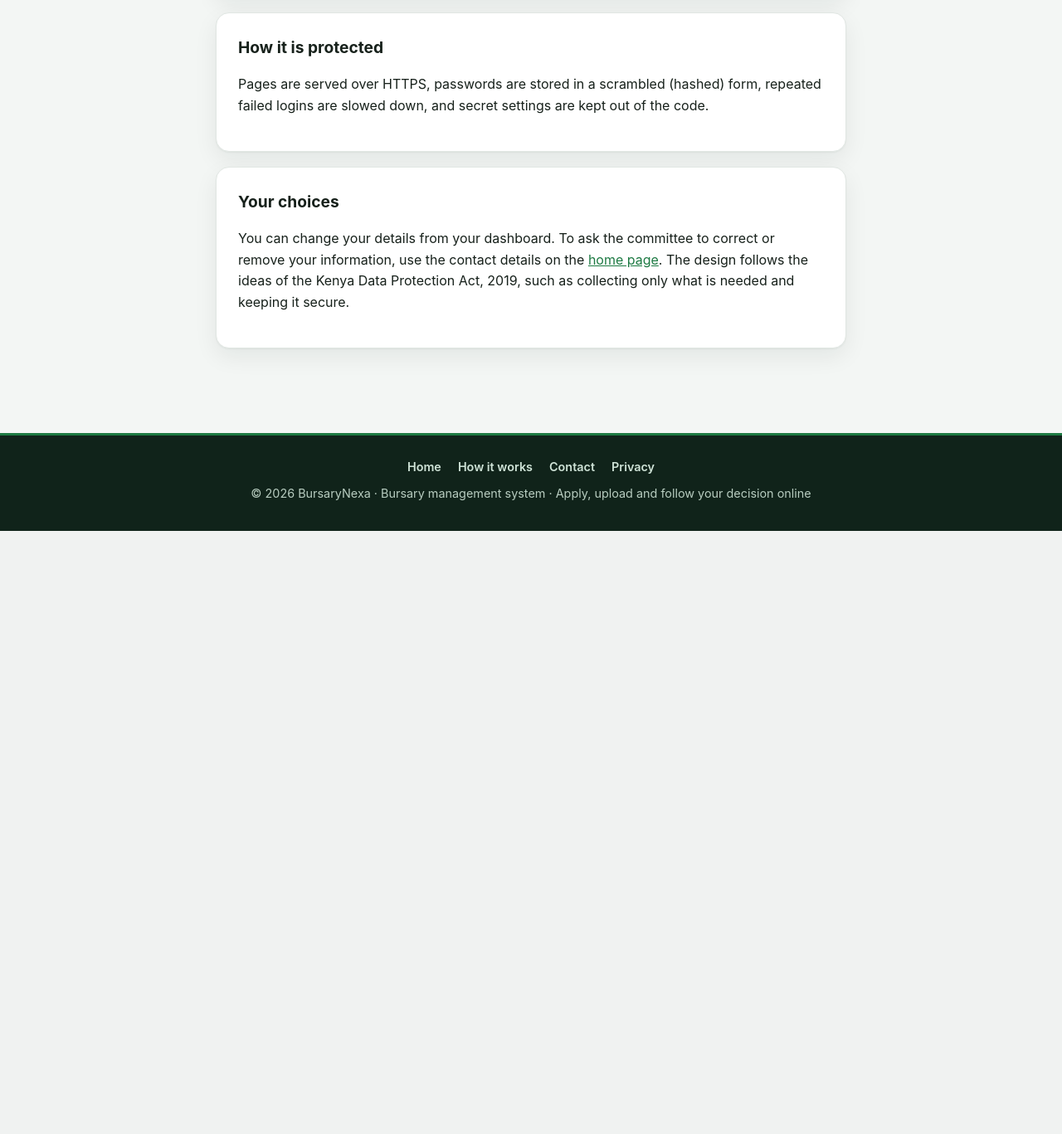
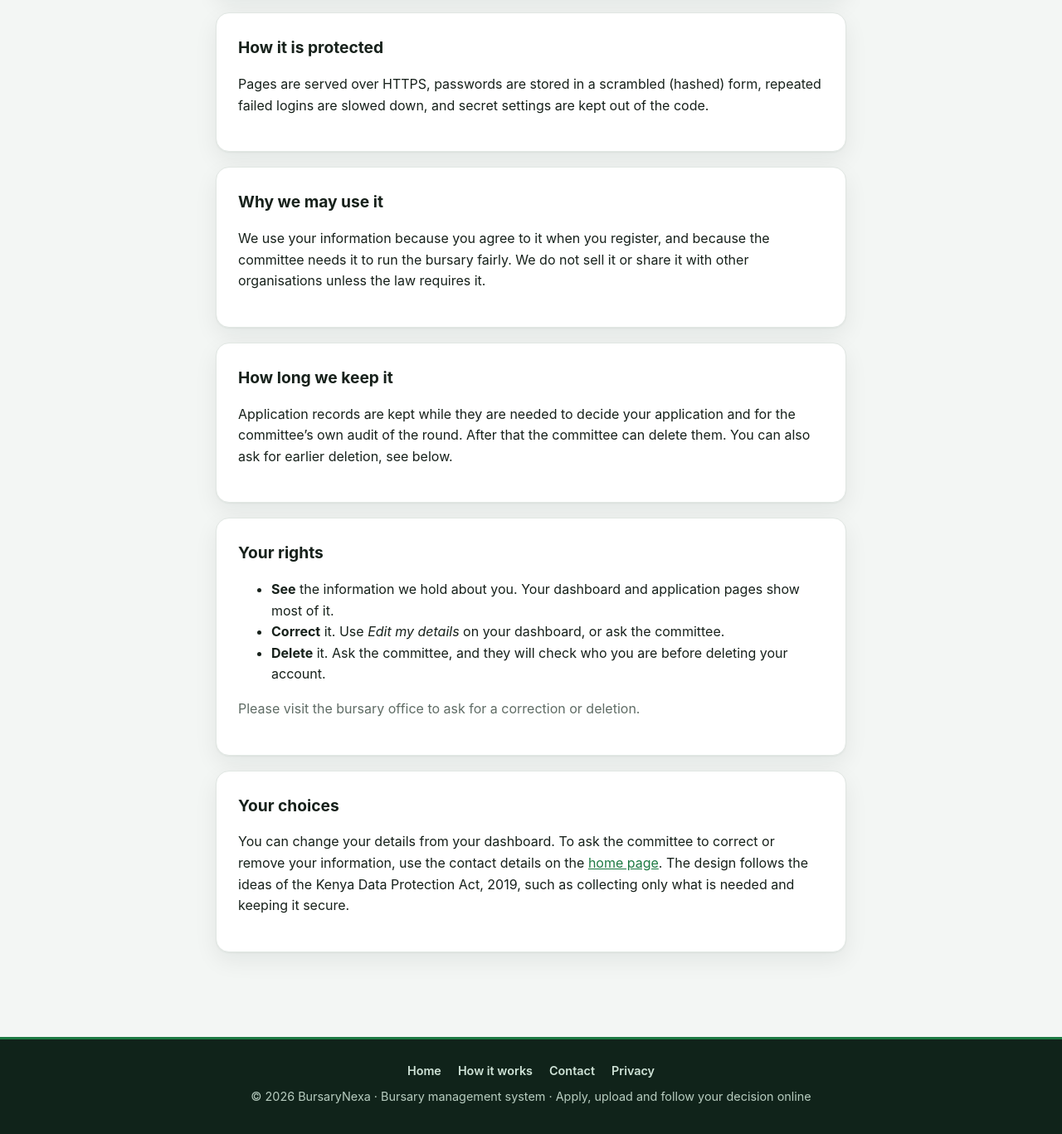
Before and after one commit to benjaminmendy451-del/bursury-system, a Django app: page /privacy/ in a window 1280 px wide. Shown: the part 1138-2505 px from the top of the page at 83% size. Before the commit the page ends 1778 px from the top, so only its background shows below. Run offline with Django 5.2, Linux system fonts and the light colour scheme.

Commit message:
Add new features

```diff
--- a/bursary/templates/bursary/base.html
+++ b/bursary/templates/bursary/base.html
@@ -96,6 +96,10 @@
     .toasts li button { background:none; border:0; color:inherit; font-size:1.1rem; cursor:pointer; line-height:1; padding:0 2px; opacity:.7; }
     @keyframes toast-in { from { opacity:0; transform:translateY(10px); } to { opacity:1; transform:none; } }
     footer .links { margin-bottom:8px; } footer .links a { color:#cfe3d7; margin:0 10px; text-decoration:none; font-weight:600; } footer .links a:hover { color:#fff; text-decoration:underline; }
+    .req > label::after { content:" *"; color:#b42318; }
+    input[type=checkbox] { width:auto; margin-right:8px; transform:scale(1.2); }
+    .notice-box { background:var(--brand-soft); border:1px solid #cfe5d8; border-radius:12px; padding:12px 16px; margin:0 0 16px; font-size:.95rem; }
+    :root[data-theme="dark"] .notice-box { border-color:#2c5440; }
     /* ---- Empty states, checklist, timeline ---- */
     .empty { text-align:center; padding:26px 12px; } .empty .ico { font-size:2.4rem; line-height:1; margin-bottom:8px; } .empty p { margin:0 0 14px; color:var(--muted); }
     .progress { background:#e5ebe7; border-radius:999px; height:12px; overflow:hidden; } .progress > div { background:linear-gradient(90deg,var(--brand-2),var(--gold)); height:12px; }
--- a/bursary/templates/bursary/dashboard.html
+++ b/bursary/templates/bursary/dashboard.html
@@ -18,7 +18,8 @@
     <div><span>County / ward</span>{{ profile.county }}{% if profile.ward %} / {{ profile.ward }}{% endif %}</div>
   </div>
   <p style="margin:14px 0 0"><a class="btn secondary" href="{% url 'edit_profile' %}">Edit my details</a>
-    <a class="btn secondary" href="{% url 'password_change' %}">Change password</a></p>
+    <a class="btn secondary" href="{% url 'password_change' %}">Change password</a>
+    <a class="btn secondary" href="{% url 'privacy' %}">Privacy and my data</a></p>
 </div>
 
 {% if available_rounds %}
--- a/bursary/templates/bursary/home.html
+++ b/bursary/templates/bursary/home.html
@@ -82,7 +82,7 @@
   </div>
   <div class="panel">
     <h2>Who can apply</h2>
-    <p>Students who need financial help with school fees. Applications are scored on family income, orphan status, number of dependants, disability and the fee balance owed. The committee then decides within the round&rsquo;s budget.</p>
+    <p>This service is for Kenyan students who need financial help with school fees. A parent or guardian can register an account using the child&rsquo;s details. <br><br>Applications are scored on family income, orphan status, number of dependants, disability and the fee balance owed. The committee then decides within the round&rsquo;s budget.</p>
   </div>
   <div class="panel" id="contact">
     <h2>Contact and help</h2>
--- a/bursary/templates/bursary/privacy.html
+++ b/bursary/templates/bursary/privacy.html
@@ -41,6 +41,31 @@
   </div>
 
   <div class="card">
+    <h2>Why we may use it</h2>
+    <p>We use your information because you agree to it when you register, and because the committee needs it to run the bursary fairly. We do not sell it or share it with other organisations unless the law requires it.</p>
+  </div>
+
+  <div class="card">
+    <h2>How long we keep it</h2>
+    <p>Application records are kept while they are needed to decide your application and for the committee&rsquo;s own audit of the round. After that the committee can delete them. You can also ask for earlier deletion, see below.</p>
+  </div>
+
+  <div class="card">
+    <h2>Your rights</h2>
+    <ul>
+      <li><strong>See</strong> the information we hold about you. Your dashboard and application pages show most of it.</li>
+      <li><strong>Correct</strong> it. Use <em>Edit my details</em> on your dashboard, or ask the committee.</li>
+      <li><strong>Delete</strong> it. Ask the committee, and they will check who you are before deleting your account.</li>
+    </ul>
+    {% if contact_email %}
+    <p><a class="btn" href="https://mail.google.com/mail/?view=cm&fs=1&to={{ contact_email|urlencode }}&su=Data%20request%20-%20BursaryNexa" target="_blank" rel="noopener">Ask for a correction or deletion</a>
+       <a class="btn secondary" href="mailto:{{ contact_email }}?subject=Data%20request%20-%20BursaryNexa">Open mail app</a></p>
+    {% else %}
+    <p class="muted">Please visit the bursary office to ask for a correction or deletion.</p>
+    {% endif %}
+  </div>
+
+  <div class="card">
     <h2>Your choices</h2>
     <p>You can change your details from your dashboard. To ask the committee to correct or remove your information, use the contact details on the <a href="{% url 'home' %}#contact">home page</a>. The design follows the ideas of the Kenya Data Protection Act, 2019, such as collecting only what is needed and keeping it secure.</p>
   </div>
--- a/bursary/test_improvements.py
+++ b/bursary/test_improvements.py
@@ -38,7 +38,7 @@ class PasswordResetTests(TestCase):
 class DuplicateRegistrationTests(TestCase):
     def _data(self, national_id, username):
         return {"username": username, "email": f"{username}@example.com", "password1": "Str0ngPass!word",
-                "password2": "Str0ngPass!word", "full_name": "Test Student", "national_id": national_id,
+                "password2": "Str0ngPass!word", "consent": "on", "full_name": "Test Student", "national_id": national_id,
                 "phone": "0712345678", "county": "Nairobi", "ward": "", "institution": "Test University",
                 "admission_number": "ADM001", "course_or_form": "Course", "year_of_study": 1}
 
@@ -166,7 +166,7 @@ class LockoutLoginTests(TestCase):
 class InputValidationTests(TestCase):
     def _data(self, **extra):
         data = {"username": "newstudent", "email": "new@example.com", "password1": "Str0ngPass!word",
-                "password2": "Str0ngPass!word", "full_name": "New Student", "national_id": "12345678",
+                "password2": "Str0ngPass!word", "consent": "on", "full_name": "New Student", "national_id": "12345678",
                 "phone": "0712345678", "county": "Nairobi", "ward": "", "institution": "Test University",
                 "admission_number": "ADM777", "course_or_form": "Course", "year_of_study": 1}
         data.update(extra)
--- a/bursary/test_reports.py
+++ b/bursary/test_reports.py
@@ -101,7 +101,7 @@ class CountyTests(TestCase):
 
 class ReferenceListTests(TestCase):
     base = {"username": "kim", "email": "kim@example.com", "password1": "Str0ng-pass-99",
-            "password2": "Str0ng-pass-99", "full_name": "Kim", "national_id": "12345678", "phone": "0712345678",
+            "password2": "Str0ng-pass-99", "consent": "on", "full_name": "Kim", "national_id": "12345678", "phone": "0712345678",
             "county": "Nairobi", "admission_number": "A1", "course_or_form": "Form 4", "year_of_study": 1}
 
     def form(self, **extra):
--- a/bursary/views.py
+++ b/bursary/views.py
@@ -328,7 +328,7 @@ def verify_award(request, token):
 
 
 def privacy(request):
-    return render(request, "bursary/privacy.html")
+    return render(request, "bursary/privacy.html", {"contact_email": _contact_email()})
 
 
 @login_required
```
Also changed, not shown: bursary/forms.py (+16 -0 lines), bursary/templates/registration/register.html (+13 -0 lines), bursary/test_ui_features.py (+34 -0 lines).
